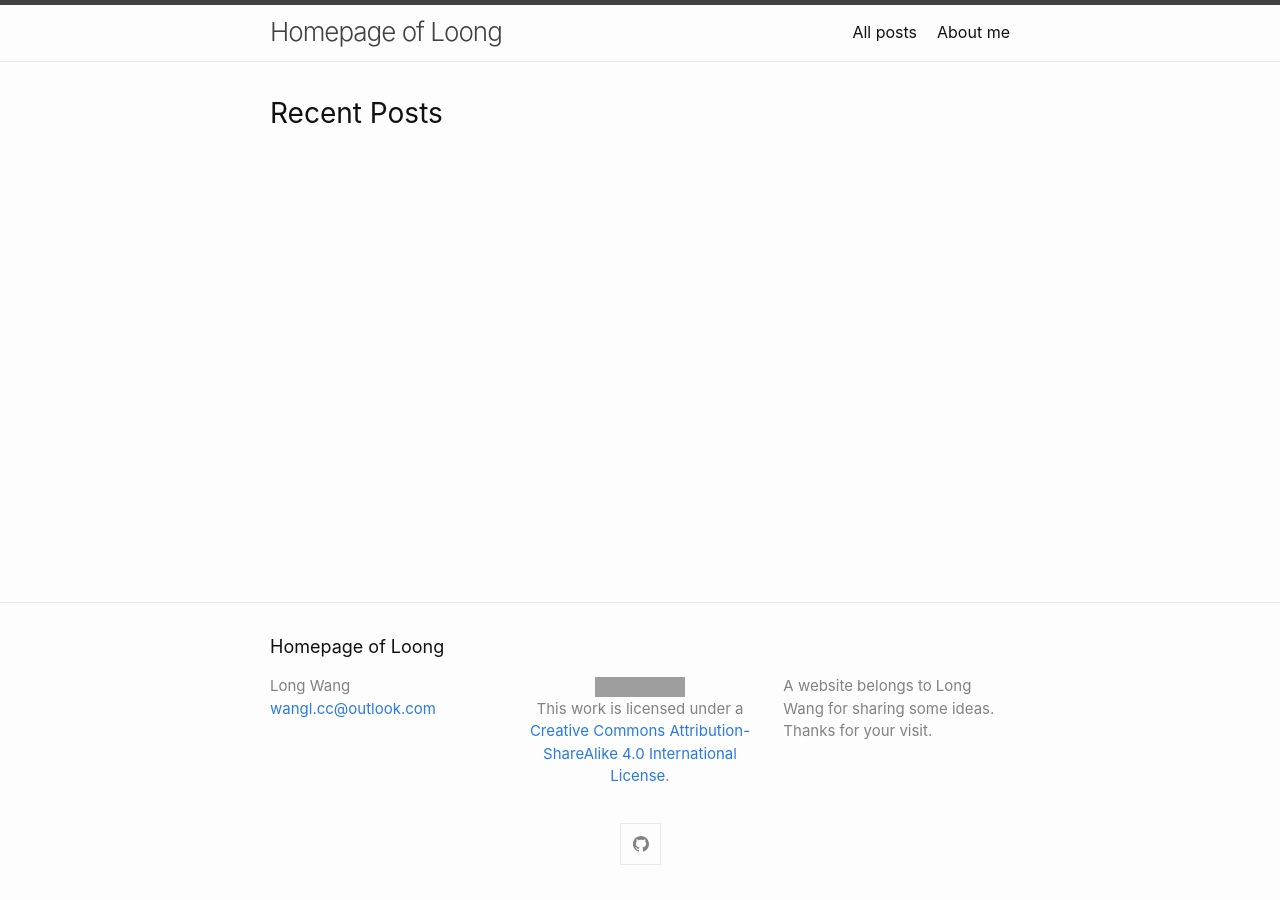
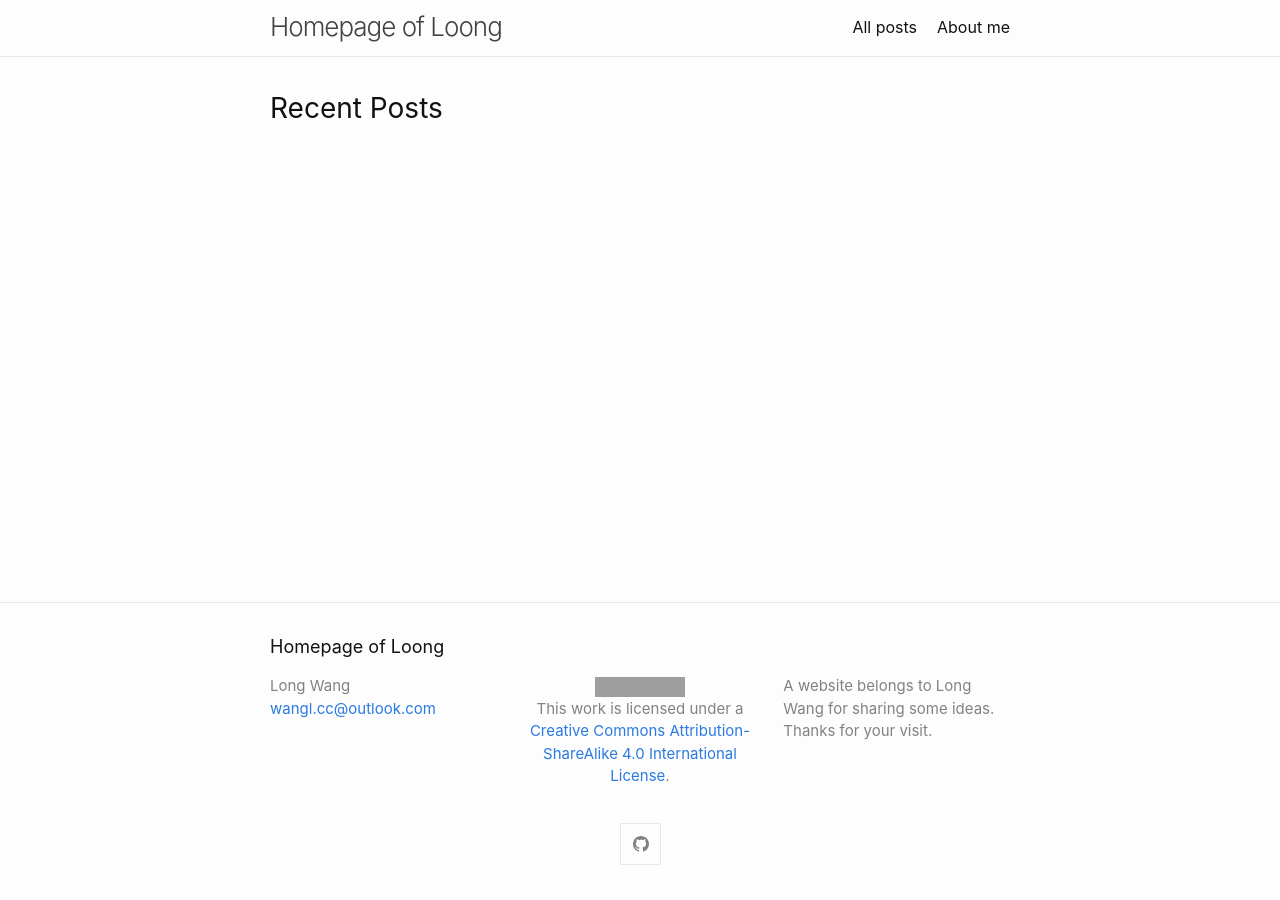
Before and after one commit to wangl-cc/wangl-cc.github.io, a Jekyll site: the page built from index.html, in a window 1280 px wide. Built offline with Jekyll 4.4.1, drawn with Linux system fonts in a browser that asks for light colours; grey boxes are pictures that could not be loaded.

Commit message:
Remove line at the top of page.

```diff
--- a/_sass/minima/_layout.scss
+++ b/_sass/minima/_layout.scss
@@ -3,7 +3,6 @@
  */
 @media (prefers-color-scheme: light) {
   .site-header {
-    border-top: 5px solid getcolor("border-color-03", true);
     border-bottom: 1px solid getcolor("border-color-01", true);
     min-height: $spacing-unit * 1.865;
     line-height: $base-line-height * $base-font-size * 2.25;
@@ -15,7 +14,6 @@
 
 @media (prefers-color-scheme: dark) {
   .site-header {
-    border-top: 5px solid getcolor("border-color-03", false);
     border-bottom: 1px solid getcolor("border-color-01", false);
     min-height: $spacing-unit * 1.865;
     line-height: $base-line-height * $base-font-size * 2.25;
```
